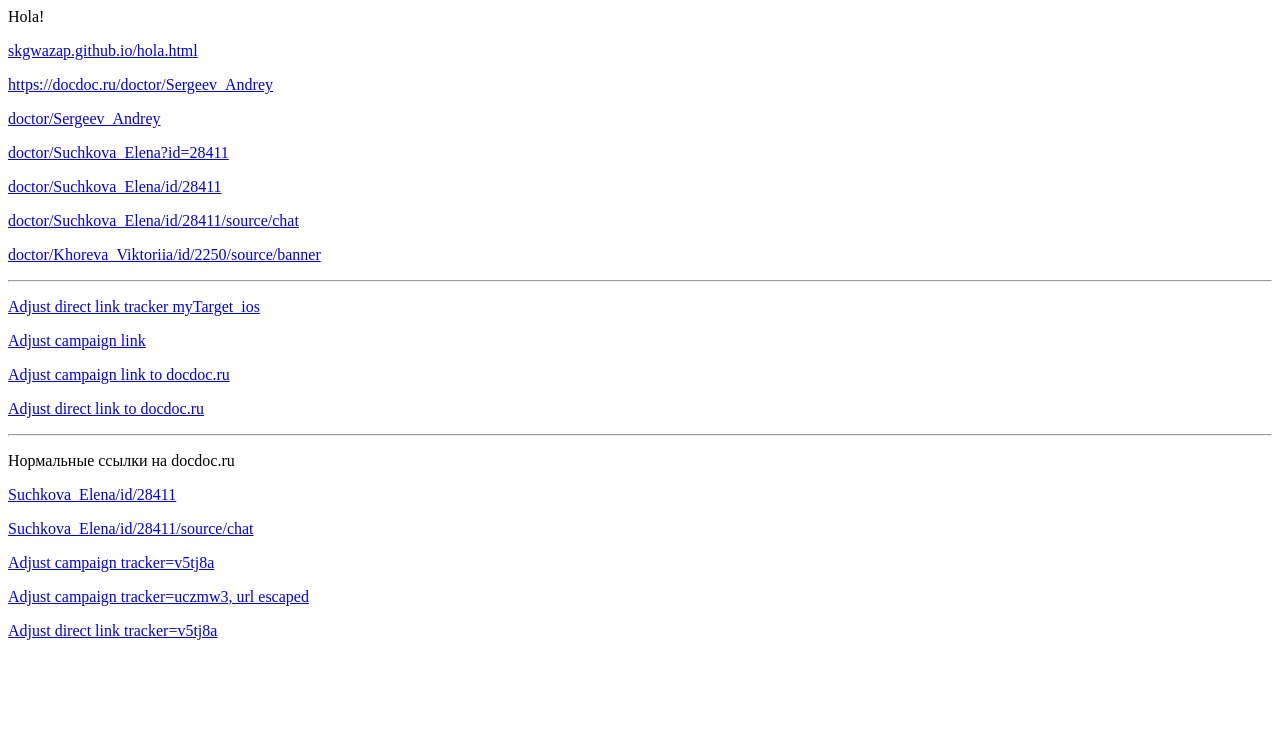
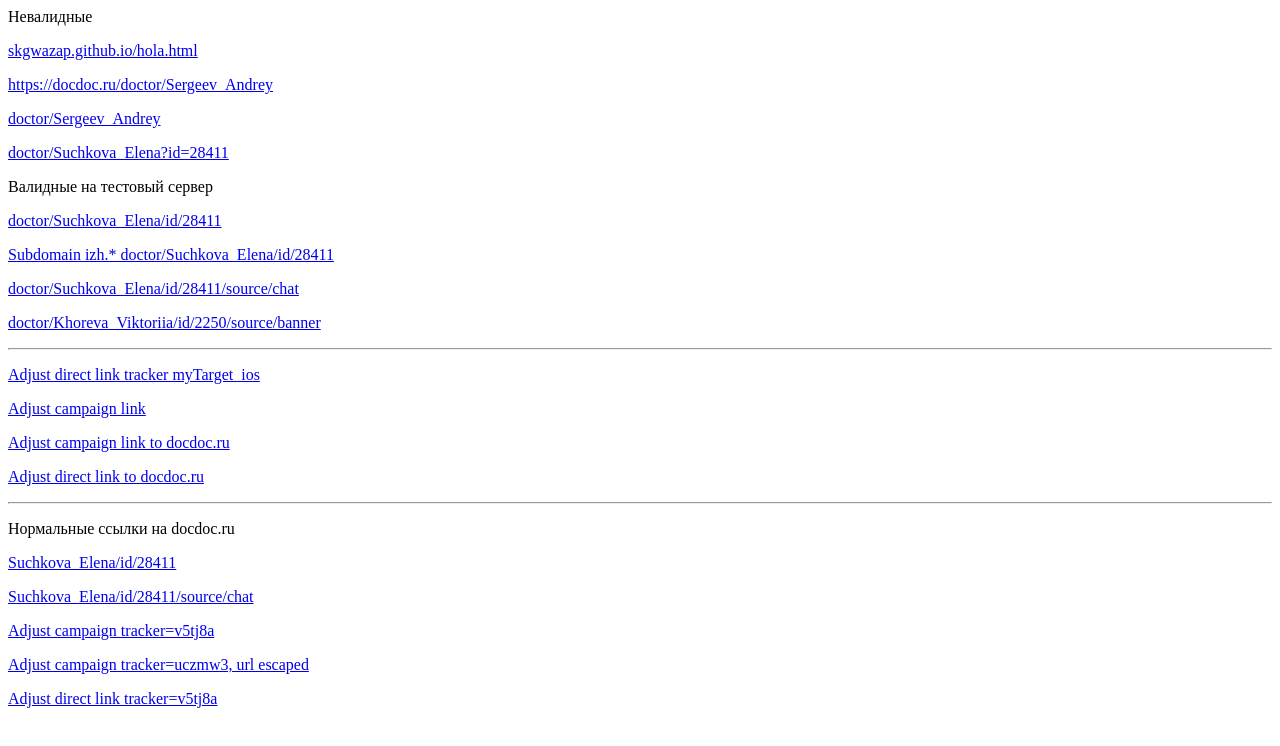
Before and after one commit to taraskreknin/taraskreknin.github.io, a plain HTML site: page index.html in a window 1280 px wide. Drawn offline with Linux system fonts and the light colour scheme.

Commit message:
Update index.html

```diff
--- a/index.html
+++ b/index.html
@@ -1,11 +1,13 @@
 
 <body>
-    <p>Hola!
+    <p>Невалидные
     <p> <a href="hola.html">skgwazap.github.io/hola.html</a>
     <p> <a href="https://docdoc.ru/doctor/Sergeev_Andrey">https://docdoc.ru/doctor/Sergeev_Andrey</a>
     <p> <a href="https://skgwazap.github.io/doctor/Sergeev_Andrey">doctor/Sergeev_Andrey</a>
     <p> <a href="https://skgwazap.github.io/doctor/Suchkova_Elena?id=28411">doctor/Suchkova_Elena?id=28411</a>
+    <p>Валидные на тестовый сервер
     <p> <a href="https://skgwazap.github.io/doctor/Suchkova_Elena/id/28411">doctor/Suchkova_Elena/id/28411</a>
+    <p> <a href="https://izh.skgwazap.github.io/doctor/Suchkova_Elena/id/28411">Subdomain izh.* doctor/Suchkova_Elena/id/28411</a>
     <p> <a href="https://skgwazap.github.io/doctor/Suchkova_Elena/id/28411/source/chat">doctor/Suchkova_Elena/id/28411/source/chat</a>
     <p> <a href="https://skgwazap.github.io/doctor/Khoreva_Viktoriia/id/2250/source/banner">doctor/Khoreva_Viktoriia/id/2250/source/banner</a>
     <hr>
```
